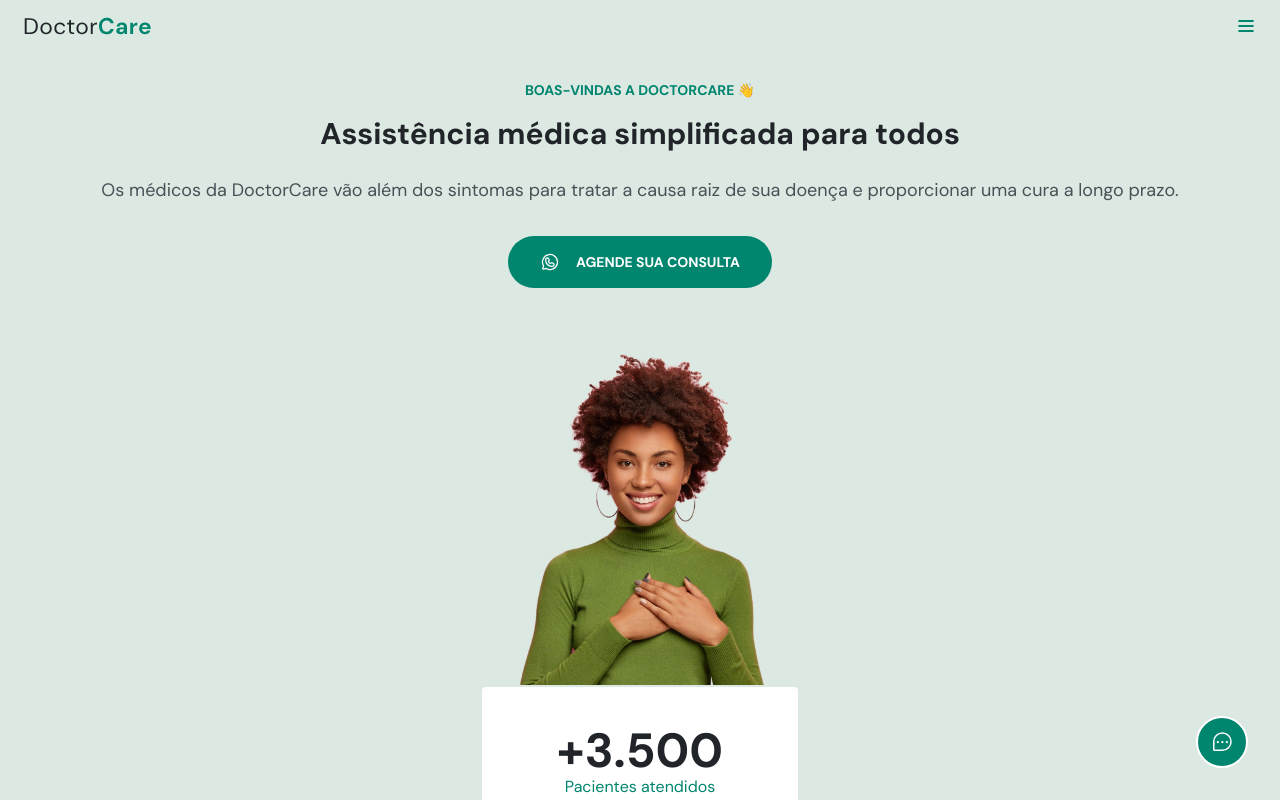
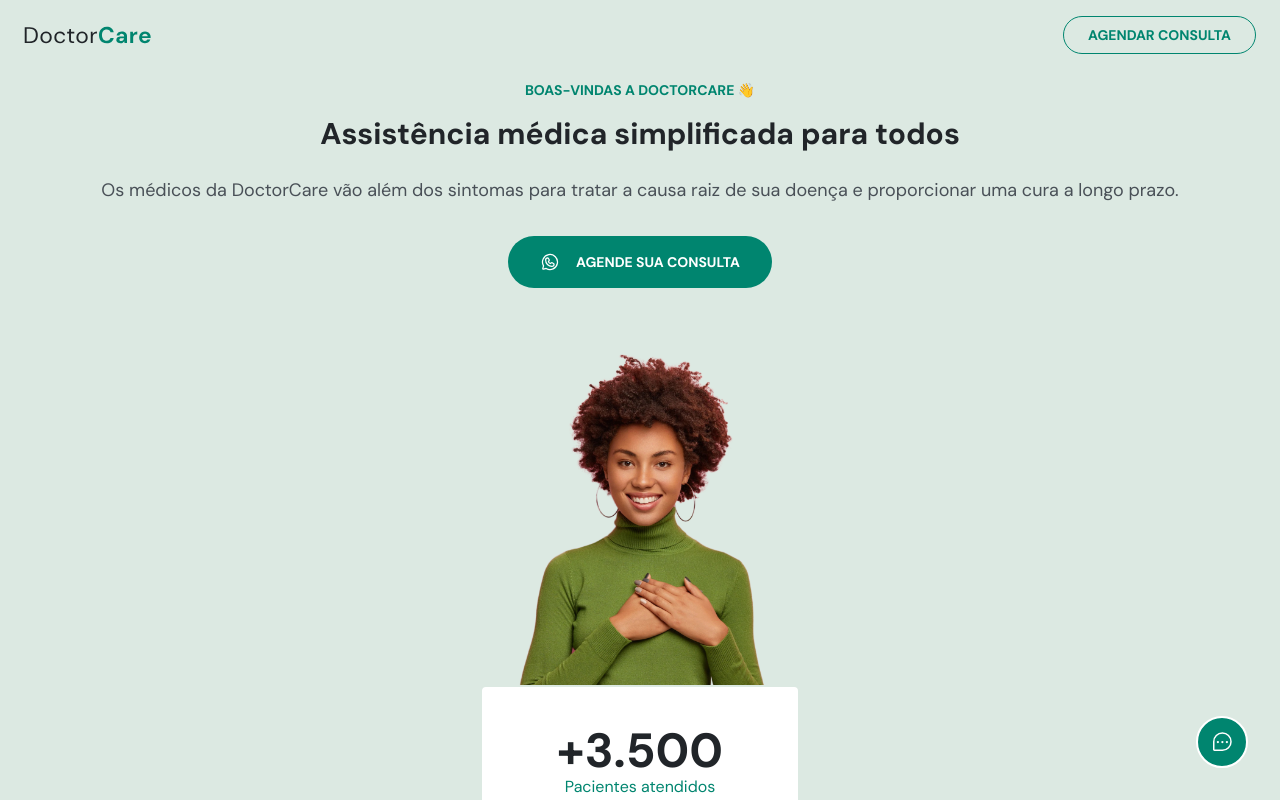
Before and after one commit to BrunoBecoski/NLW-8-Return-Impulse, a React (Vite) app in the folder web/: page / in a window 1280 px wide. Shown: the top 800 px of the page. Built offline with nearby package versions, Linux system fonts and the light colour scheme; no server answers.

Commit message:
Criação do componente SecondaryButton

```diff
--- a/web/src/App.tsx
+++ b/web/src/App.tsx
@@ -16,9 +16,6 @@ export function App() {
  return (
     <div>
       <NavBar menuIsOpen={menuIsOpen} setMenuIsOpen={setMenuIsOpen}/>
-      {
-        !menuIsOpen &&
-        <>
       <Header />
       <Services />
       <Depositions />
@@ -27,8 +24,6 @@ export function App() {
       <Contact />
       <Footer />
       <Widget />
-        </>
-      }
     </div>
   );
 }
--- a/web/src/components/Contact.tsx
+++ b/web/src/components/Contact.tsx
@@ -1,4 +1,4 @@
-import { Button } from "./Button";
+import { PrimaryButton } from "./PrimaryButton";
 import { EnvelopeSimple, MapPin, WhatsappLogo } from "phosphor-react";
 
 import menImageUrl from '../assets/men.png';
@@ -22,10 +22,10 @@ export function Contact() {
         </ul>
 
         <a className="inline-block mb-14" target="_blank" href="https://wa.me/0123456789">
-          <Button>
+          <PrimaryButton>
             <WhatsappLogo size={24} />
             Agende sua consulta
-          </Button>
+          </PrimaryButton>
         </a>
 
         <img
--- a/web/src/components/Header.tsx
+++ b/web/src/components/Header.tsx
@@ -1,6 +1,6 @@
 import { WhatsappLogo } from 'phosphor-react';
 
-import { Button } from './Button';
+import { PrimaryButton } from './PrimaryButton';
 
 import womanImageUrl from '../assets/woman.png';
 
@@ -17,10 +17,10 @@ export function Header() {
         <h1 className="mt-4 font-bold text-3xl text-brand-headline" >Assistência médica simplificada para todos</h1>
         <p className="mt-6 text-lg">Os médicos da DoctorCare vão além dos sintomas para tratar a causa raiz de sua doença e proporcionar uma cura a longo prazo.</p>
 
-        <Button onClick={handleContact} className="mt-8">
+        <PrimaryButton onClick={handleContact} className="mt-8">
           <WhatsappLogo size={20} />
           Agende sua consulta
-        </Button>
+        </PrimaryButton>
       </div>
       <img
         className="w-64 m-auto mt-16"
--- a/web/src/components/NavBar.tsx
+++ b/web/src/components/NavBar.tsx
@@ -1,9 +1,11 @@
 import { useEffect, useRef, useState } from 'react';
 import { FacebookLogo, InstagramLogo, List, X, YoutubeLogo } from 'phosphor-react';
 
+import { PrimaryButton } from './PrimaryButton';
+import { SecondaryButton } from './SecondaryButton';
+
 import logoImageUrl from '../assets/logo.svg';
 import logoOnSurfaceUrl from '../assets/logoOnSurface.svg';
-import { Button } from './Button';
 
 interface NavBarProps {
   menuIsOpen: boolean;
@@ -56,7 +58,7 @@ export function NavBar({ menuIsOpen, setMenuIsOpen }: NavBarProps) {
 
   return (
     <nav className="flex flex-col fixed z-50">
-      <div ref={divRef} className="flex justify-between items-center w-screen px-6 py-4">
+      <div ref={divRef} className="flex justify-between items-center w-screen px-6 py-4 transition-colors">
         <a href="#">
           <img
             className="h-[18px]"
@@ -65,20 +67,17 @@ export function NavBar({ menuIsOpen, setMenuIsOpen }: NavBarProps) {
           />
         </a>
 
-        <button onClick={handleButtonList} className="button-list text-brand-500">
+        <button onClick={handleButtonList} className="button-list text-brand-500 md:hidden">
           {
             menuIsOpen
             ? <X size={20} weight={'bold'} />
             : <List size={20} weight={'bold'} />
           }
         </button>
-      </div>
 
-      {
-        menuIsOpen &&
-        <div
+        {/* <div
           style={{ height: `calc(${window.innerHeight}px - ${divRef.current?.clientHeight}px)` }}
-          className="flex flex-col items-center justify-around w-screen text-center bg-brand-500"
+          className="flex flex-col md:flex-row items-center justify-around w-screen text-center bg-brand-500 md:hidden"
         >
           <div className="flex flex-col gap-10">
             <ul className="flex flex-col gap-10 text-brand-50 text-2xl font-bold">
@@ -96,12 +95,12 @@ export function NavBar({ menuIsOpen, setMenuIsOpen }: NavBarProps) {
               </li>
             </ul>
 
-            <Button onClick={() => handleRedirect("contact")} onSurface>
+            <PrimaryButton onClick={() => handleRedirect("contact")} onSurface>
               Agende sua consulta
-            </Button>
+            </PrimaryButton>
           </div>
 
-          <ul className="flex gap-8 text-brand-50">
+          <ul className="flex gap-8 text-brand-50 md:hidden">
             <li className="hover:opacity-80">
               <a target="_blank" href="https://www.instagram.com">
                 <InstagramLogo size={24} weight={'bold'} />
@@ -118,8 +117,16 @@ export function NavBar({ menuIsOpen, setMenuIsOpen }: NavBarProps) {
               </a>
             </li>
           </ul>
-        </div>
-      }
+        </div> */}
+
+        <SecondaryButton
+          className="hidden md:block"
+          onSurface={!(offset == 0)}
+          onClick={() => handleRedirect("contact")}
+        >
+          Agendar consulta
+        </SecondaryButton>
+      </div>
     </nav>
   );
 }
--- a/web/src/components/Button.tsx
+++ b/web/src/components/PrimaryButton.tsx
@@ -1,13 +1,13 @@
-interface ButtonProps extends React.ButtonHTMLAttributes<HTMLButtonElement> {
+interface PrimaryButtonProps extends React.ButtonHTMLAttributes<HTMLButtonElement> {
   onSurface?: boolean;
 }
 
-export function Button({
+export function PrimaryButton({
   onSurface = false,
   children,
   className,
   ...rest
-}: ButtonProps) {
+}: PrimaryButtonProps) {
   if(onSurface) {
     return (
       <button
--- /dev/null
+++ b/web/src/components/SecondaryButton.tsx
@@ -0,0 +1,42 @@
+interface SecondaryButtonProps extends React.ButtonHTMLAttributes<HTMLButtonElement> {
+    onSurface?: boolean;
+  }
+
+  export function SecondaryButton({
+    onSurface = false,
+    children,
+    className,
+    ...rest
+  }: SecondaryButtonProps) {
+    if(onSurface) {
+      return (
+        <button
+          className={`
+            py-2 px-6 rounded-full
+            font-bold text-sm uppercase
+          bg-brand-500 text-brand-50 border-[1px] border-brand-50
+          hover:bg-brand-50 hover:text-brand-500 transition-colors
+            ${className}
+          `}
+          {...rest}
+        >
+          {children}
+        </button>
+      );
+    } else {
+      return (
+        <button
+          className={`
+            py-2 px-6 rounded-full
+            font-bold text-sm uppercase
+          bg-brand-200 text-brand-500 border-[1px] border-brand-500
+          hover:bg-brand-500 hover:text-brand-50 transition-colors
+            ${className}
+          `}
+          {...rest}
+        >
+          {children}
+        </button>
+      );
+    }
+  }
```
Lines whose indentation alone changed are shown as unchanged.
